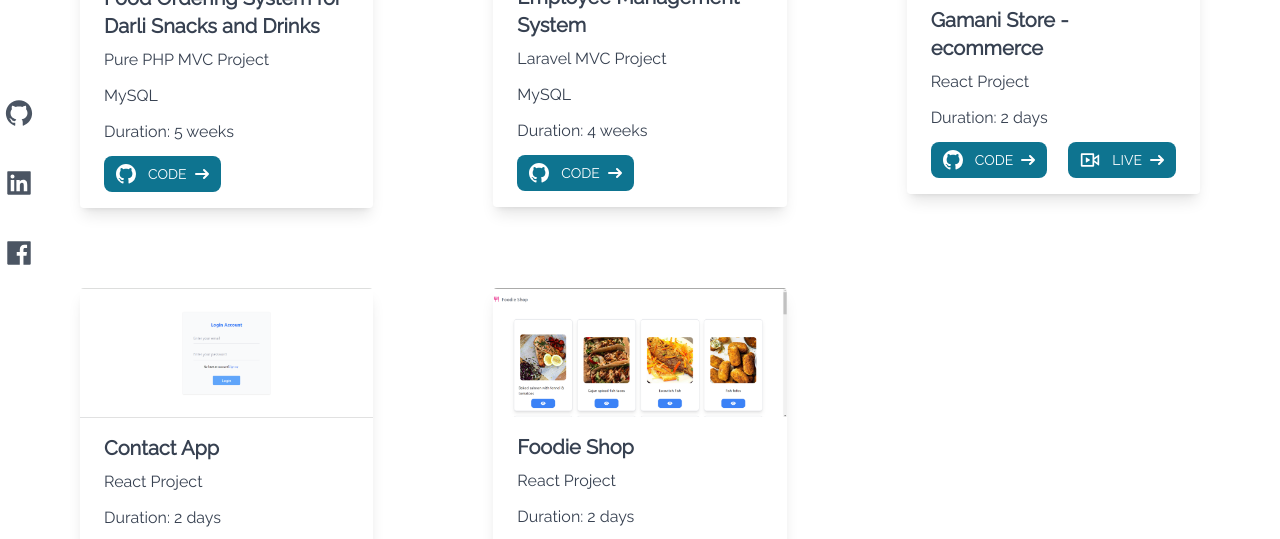
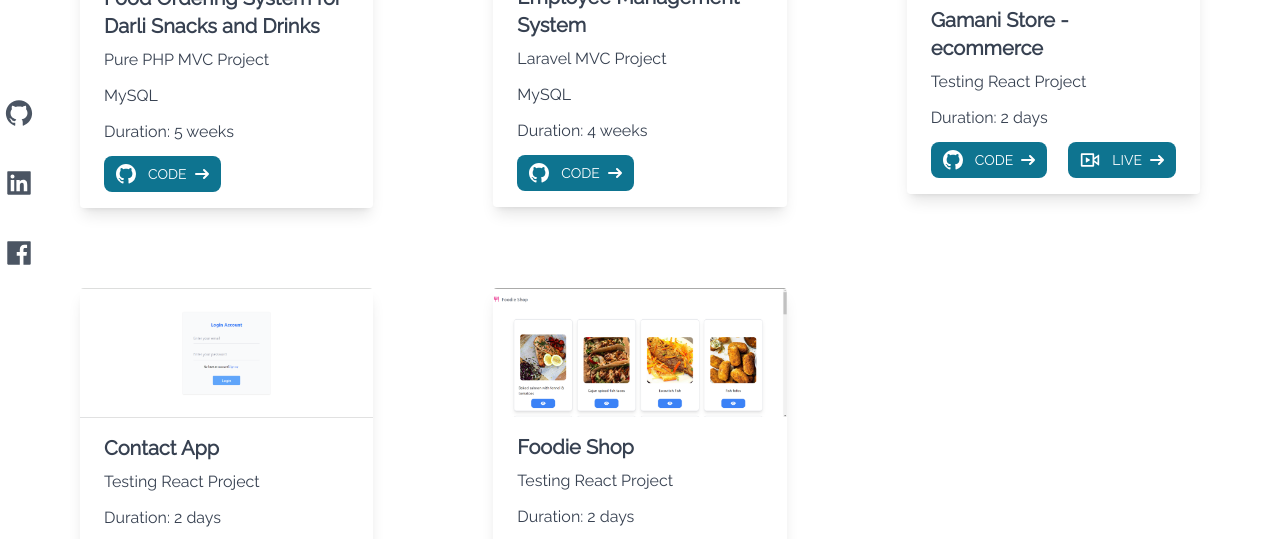
Before and after one commit to mrzinlinhtet/myportfolio, a React (Vite) app: page /projects in a window 1280 px wide. Shown: the part 264-803 px from the top of the page. Built offline with nearby package versions, Linux system fonts and the light colour scheme; a web font is replaced by a local one.

Commit message:
add Testing

```diff
--- a/src/pages/Projects.jsx
+++ b/src/pages/Projects.jsx
@@ -108,7 +108,7 @@ const Projects = () => {
                     Gamani Store - ecommerce
                   </div>
                   <p className="mb-3 font-normal text-gray-700 dark:text-gray-400">
-                    React Project
+                    Testing React Project
                   </p>
                   <p className="mb-3 font-normal text-gray-700 dark:text-gray-400"></p>
                   <p className="mb-3 font-normal text-gray-700 dark:text-gray-400">
@@ -172,7 +172,7 @@ const Projects = () => {
                     Contact App
                   </div>
                   <p className="mb-3 font-normal text-gray-700 dark:text-gray-400">
-                    React Project
+                    Testing React Project
                   </p>
                   <p className="mb-3 font-normal text-gray-700 dark:text-gray-400"></p>
                   <p className="mb-3 font-normal text-gray-700 dark:text-gray-400">
@@ -236,7 +236,7 @@ const Projects = () => {
                     Foodie Shop
                   </div>
                   <p className="mb-3 font-normal text-gray-700 dark:text-gray-400">
-                    React Project
+                    Testing React Project
                   </p>
                   <p className="mb-3 font-normal text-gray-700 dark:text-gray-400"></p>
                   <p className="mb-3 font-normal text-gray-700 dark:text-gray-400">
```
